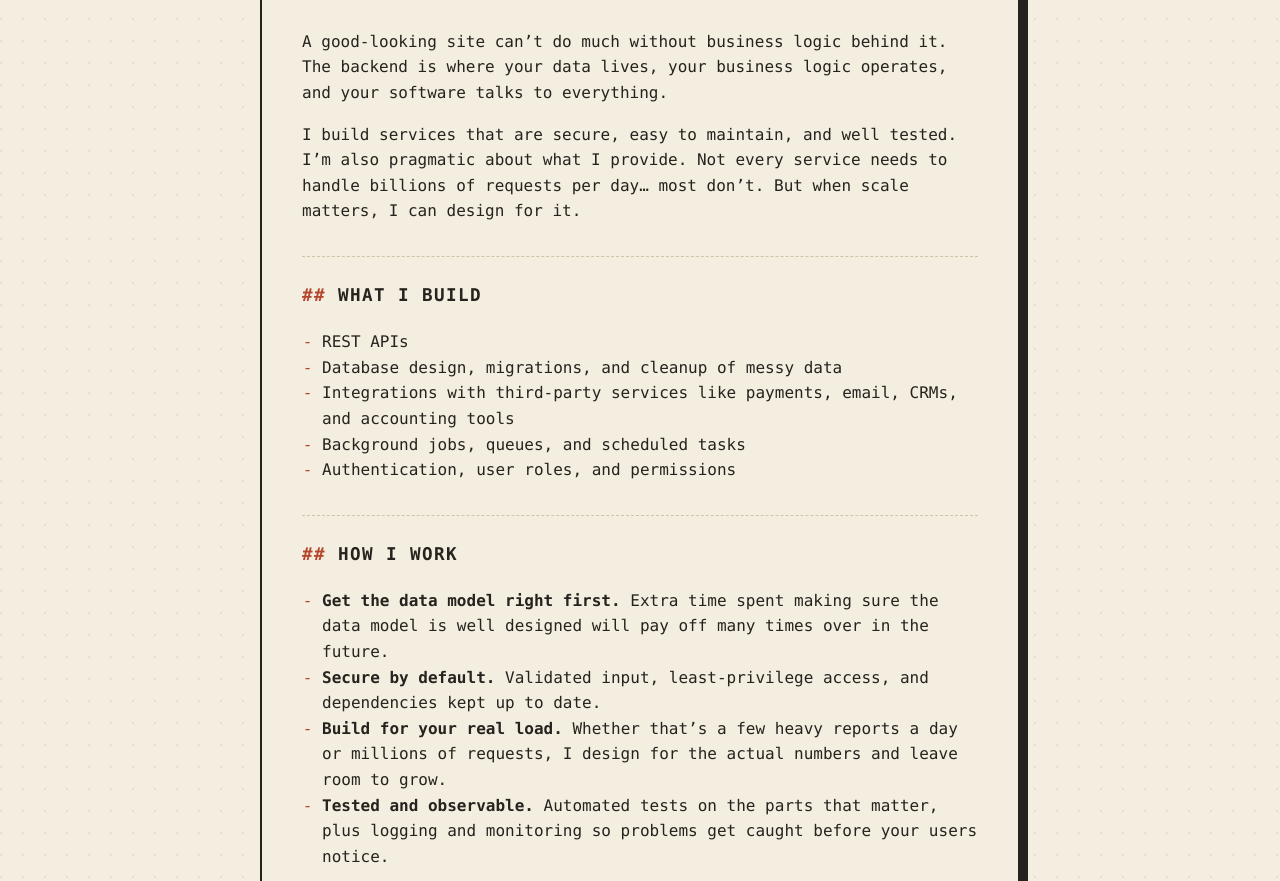
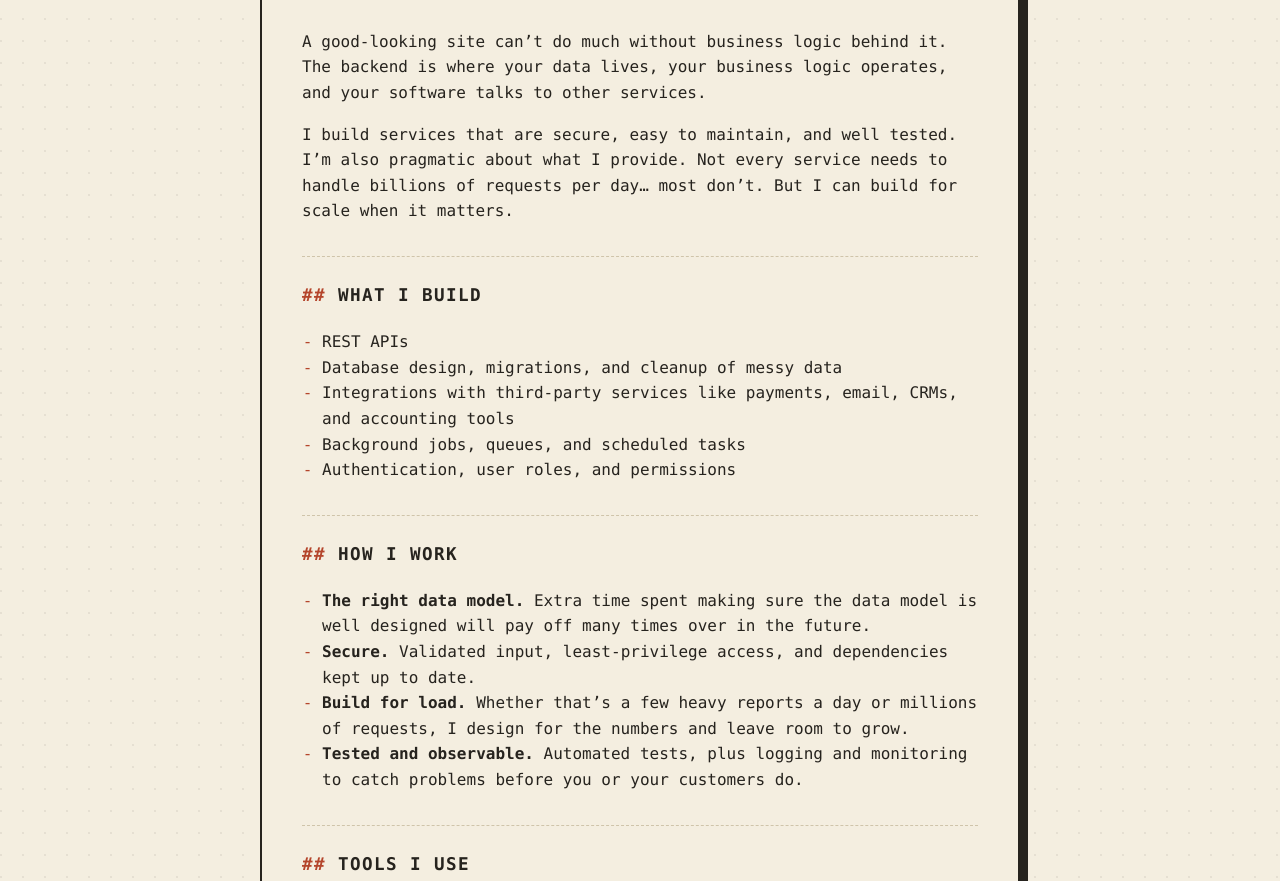
Before and after one commit to GilbertYoder/gyoder.dev, an Astro site: page /services/backend-development in a window 1280 px wide. Shown: the part 334-1215 px from the top of the page. Built offline with nearby package versions, Linux system fonts and the light colour scheme; Astro itself is replaced by a stand-in of ours.

Commit message:
more updates

```diff
--- a/src/content/services/backend-development.md
+++ b/src/content/services/backend-development.md
@@ -6,9 +6,9 @@ description: Backend development in Bonners Ferry, Idaho — APIs, databases, an
 order: 2
 ---
 
-A good-looking site can't do much without business logic behind it. The backend is where your data lives, your business logic operates, and your software talks to everything.
+A good-looking site can't do much without business logic behind it. The backend is where your data lives, your business logic operates, and your software talks to other services.
 
-I build services that are secure, easy to maintain, and well tested. I'm also pragmatic about what I provide. Not every service needs to handle billions of requests per day... most don't. But when scale matters, I can design for it.
+I build services that are secure, easy to maintain, and well tested. I'm also pragmatic about what I provide. Not every service needs to handle billions of requests per day... most don't. But I can build for scale when it matters.
 
 ## What I build
 
@@ -20,10 +20,10 @@ I build services that are secure, easy to maintain, and well tested. I'm also pr
 
 ## How I work
 
-- **Get the data model right first.** Extra time spent making sure the data model is well designed will pay off many times over in the future.
-- **Secure by default.** Validated input, least-privilege access, and dependencies kept up to date.
-- **Build for your real load.** Whether that's a few heavy reports a day or millions of requests, I design for the actual numbers and leave room to grow.
-- **Tested and observable.** Automated tests on the parts that matter, plus logging and monitoring so problems get caught before your users notice.
+- **The right data model.** Extra time spent making sure the data model is well designed will pay off many times over in the future.
+- **Secure.** Validated input, least-privilege access, and dependencies kept up to date.
+- **Build for load.** Whether that's a few heavy reports a day or millions of requests, I design for the numbers and leave room to grow.
+- **Tested and observable.** Automated tests, plus logging and monitoring to catch problems before you or your customers do.
 
 ## Tools I use
 
```
